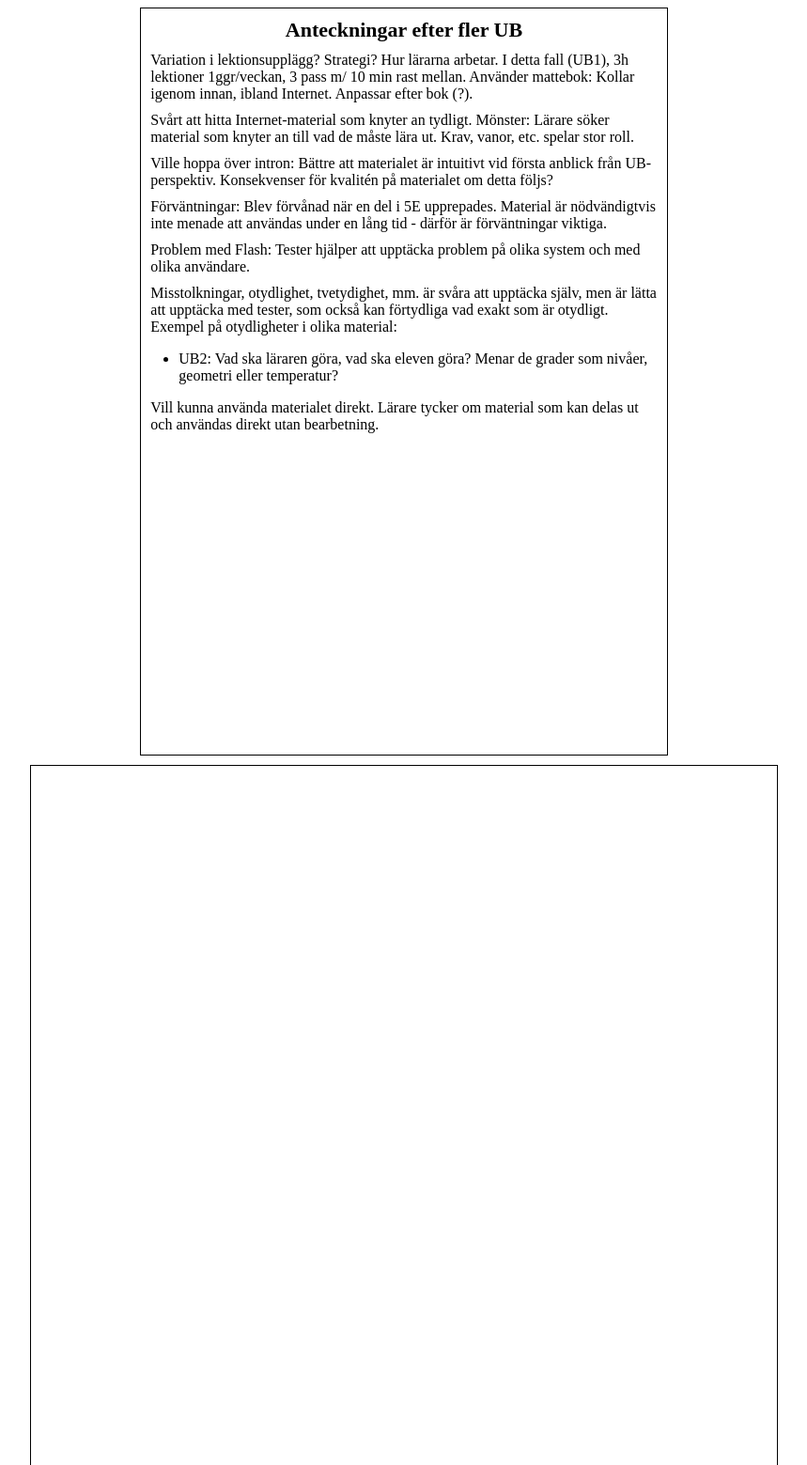
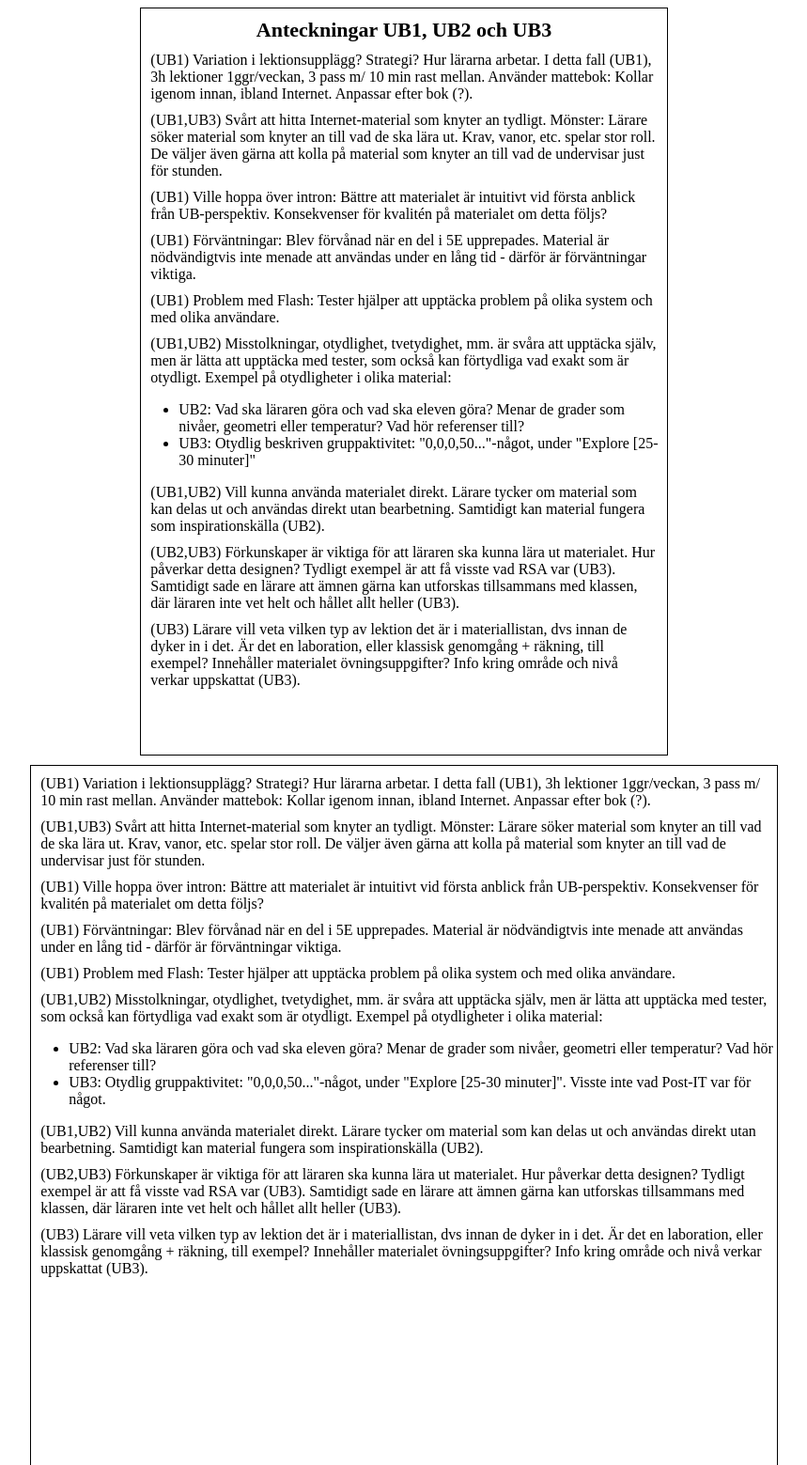
Before and after one commit to Niwsters/teaching-materials-thesis, a plain HTML site: page ub-test-analysis/index.html in a window 1280 px wide. Shown: the part 725-2284 px from the top of the page at 94% size, without its empty margins (210-1069 px from the left). Drawn offline with Linux system fonts and the light colour scheme.

Commit message:
Analyzed more usability tests

```diff
--- a/ub-test-analysis/index.html
+++ b/ub-test-analysis/index.html
@@ -22,19 +22,35 @@
       <p>Vill kunna använda materialet direkt. Lärare tycker om material som kan delas ut och användas direkt utan bearbetning.</p>
     </div>
     <div class="A5">
-      <h1>Anteckningar efter fler UB</h1>
-      <p>Variation i lektionsupplägg? Strategi? Hur lärarna arbetar. I detta fall (UB1), 3h lektioner 1ggr/veckan, 3 pass m/ 10 min rast mellan. Använder mattebok: Kollar igenom innan, ibland Internet. Anpassar efter bok (?).</p>
-      <p>Svårt att hitta Internet-material som knyter an tydligt. Mönster: Lärare söker material som knyter an till vad de måste lära ut. Krav, vanor, etc. spelar stor roll.</p>
-      <p>Ville hoppa över intron: Bättre att materialet är intuitivt vid första anblick från UB-perspektiv. Konsekvenser för kvalitén på materialet om detta följs?</p>
-      <p>Förväntningar: Blev förvånad när en del i 5E upprepades. Material är nödvändigtvis inte menade att användas under en lång tid - därför är förväntningar viktiga.</p>
-      <p>Problem med Flash: Tester hjälper att upptäcka problem på olika system och med olika användare.</p>
-      <p>Misstolkningar, otydlighet, tvetydighet, mm. är svåra att upptäcka själv, men är lätta att upptäcka med tester, som också kan förtydliga vad exakt som är otydligt. Exempel på otydligheter i olika material:</p>
+      <h1>Anteckningar UB1, UB2 och UB3</h1>
+      <p>(UB1) Variation i lektionsupplägg? Strategi? Hur lärarna arbetar. I detta fall (UB1), 3h lektioner 1ggr/veckan, 3 pass m/ 10 min rast mellan. Använder mattebok: Kollar igenom innan, ibland Internet. Anpassar efter bok (?).</p>
+      <p>(UB1,UB3) Svårt att hitta Internet-material som knyter an tydligt. Mönster: Lärare söker material som knyter an till vad de ska lära ut. Krav, vanor, etc. spelar stor roll. De väljer även gärna att kolla på material som knyter an till vad de undervisar just för stunden.</p>
+      <p>(UB1) Ville hoppa över intron: Bättre att materialet är intuitivt vid första anblick från UB-perspektiv. Konsekvenser för kvalitén på materialet om detta följs?</p>
+      <p>(UB1) Förväntningar: Blev förvånad när en del i 5E upprepades. Material är nödvändigtvis inte menade att användas under en lång tid - därför är förväntningar viktiga.</p>
+      <p>(UB1) Problem med Flash: Tester hjälper att upptäcka problem på olika system och med olika användare.</p>
+      <p>(UB1,UB2) Misstolkningar, otydlighet, tvetydighet, mm. är svåra att upptäcka själv, men är lätta att upptäcka med tester, som också kan förtydliga vad exakt som är otydligt. Exempel på otydligheter i olika material:</p>
       <ul>
-        <li>UB2: Vad ska läraren göra, vad ska eleven göra? Menar de grader som nivåer, geometri eller temperatur?</li>
+        <li>UB2: Vad ska läraren göra och vad ska eleven göra? Menar de grader som nivåer, geometri eller temperatur? Vad hör referenser till?</li>
+        <li>UB3: Otydlig beskriven gruppaktivitet: "0,0,0,50..."-något, under "Explore [25-30 minuter]"
       </ul>
-      <p>Vill kunna använda materialet direkt. Lärare tycker om material som kan delas ut och användas direkt utan bearbetning.</p>
+      <p>(UB1,UB2) Vill kunna använda materialet direkt. Lärare tycker om material som kan delas ut och användas direkt utan bearbetning. Samtidigt kan material fungera som inspirationskälla (UB2).</p>
+      <p>(UB2,UB3) Förkunskaper är viktiga för att läraren ska kunna lära ut materialet. Hur påverkar detta designen? Tydligt exempel är att få visste vad RSA var (UB3). Samtidigt sade en lärare att ämnen gärna kan utforskas tillsammans med klassen, där läraren inte vet helt och hållet allt heller (UB3).</p>
+      <p>(UB3) Lärare vill veta vilken typ av lektion det är i materiallistan, dvs innan de dyker in i det. Är det en laboration, eller klassisk genomgång + räkning, till exempel? Innehåller materialet övningsuppgifter? Info kring område och nivå verkar uppskattat (UB3).
     </div>
     <div class="A4">
+      <p>(UB1) Variation i lektionsupplägg? Strategi? Hur lärarna arbetar. I detta fall (UB1), 3h lektioner 1ggr/veckan, 3 pass m/ 10 min rast mellan. Använder mattebok: Kollar igenom innan, ibland Internet. Anpassar efter bok (?).</p>
+      <p>(UB1,UB3) Svårt att hitta Internet-material som knyter an tydligt. Mönster: Lärare söker material som knyter an till vad de ska lära ut. Krav, vanor, etc. spelar stor roll. De väljer även gärna att kolla på material som knyter an till vad de undervisar just för stunden.</p>
+      <p>(UB1) Ville hoppa över intron: Bättre att materialet är intuitivt vid första anblick från UB-perspektiv. Konsekvenser för kvalitén på materialet om detta följs?</p>
+      <p>(UB1) Förväntningar: Blev förvånad när en del i 5E upprepades. Material är nödvändigtvis inte menade att användas under en lång tid - därför är förväntningar viktiga.</p>
+      <p>(UB1) Problem med Flash: Tester hjälper att upptäcka problem på olika system och med olika användare.</p>
+      <p>(UB1,UB2) Misstolkningar, otydlighet, tvetydighet, mm. är svåra att upptäcka själv, men är lätta att upptäcka med tester, som också kan förtydliga vad exakt som är otydligt. Exempel på otydligheter i olika material:</p>
+      <ul>
+        <li>UB2: Vad ska läraren göra och vad ska eleven göra? Menar de grader som nivåer, geometri eller temperatur? Vad hör referenser till?</li>
+        <li>UB3: Otydlig gruppaktivitet: "0,0,0,50..."-något, under "Explore [25-30 minuter]". Visste inte vad Post-IT var för något.
+      </ul>
+      <p>(UB1,UB2) Vill kunna använda materialet direkt. Lärare tycker om material som kan delas ut och användas direkt utan bearbetning. Samtidigt kan material fungera som inspirationskälla (UB2).</p>
+      <p>(UB2,UB3) Förkunskaper är viktiga för att läraren ska kunna lära ut materialet. Hur påverkar detta designen? Tydligt exempel är att få visste vad RSA var (UB3). Samtidigt sade en lärare att ämnen gärna kan utforskas tillsammans med klassen, där läraren inte vet helt och hållet allt heller (UB3).</p>
+      <p>(UB3) Lärare vill veta vilken typ av lektion det är i materiallistan, dvs innan de dyker in i det. Är det en laboration, eller klassisk genomgång + räkning, till exempel? Innehåller materialet övningsuppgifter? Info kring område och nivå verkar uppskattat (UB3).
     </div>
   </body>
 
```
